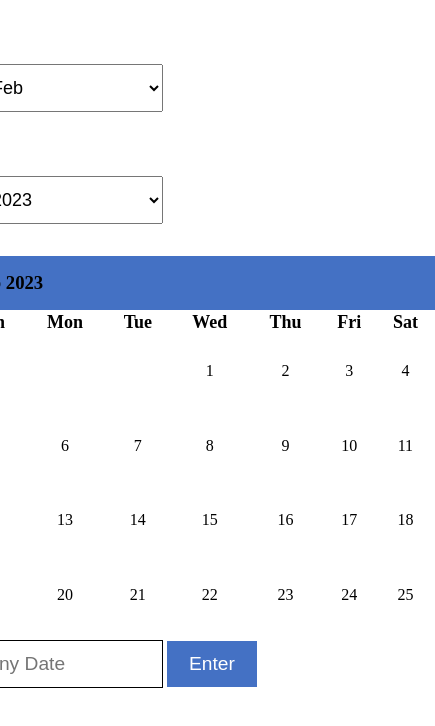
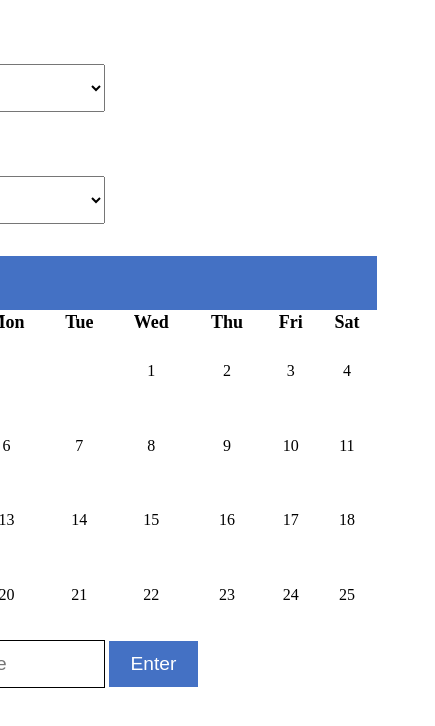
Before and after one commit to monikamaurya77/Task3, a plain HTML site: page index.html in a window 390 px wide. Shown: the whole page, 435 px wide, since content can reach past the window. Drawn offline with Linux system fonts and the light colour scheme.

Commit message:
Update style.css

```diff
--- a/style.css
+++ b/style.css
@@ -64,3 +64,9 @@ button {
     font-size: larger;
     background-color: #4471c4;
 }
+
+@media only screen and (max-width: 600px) {
+    body {
+      width: 70%;
+    }
+  }
```
